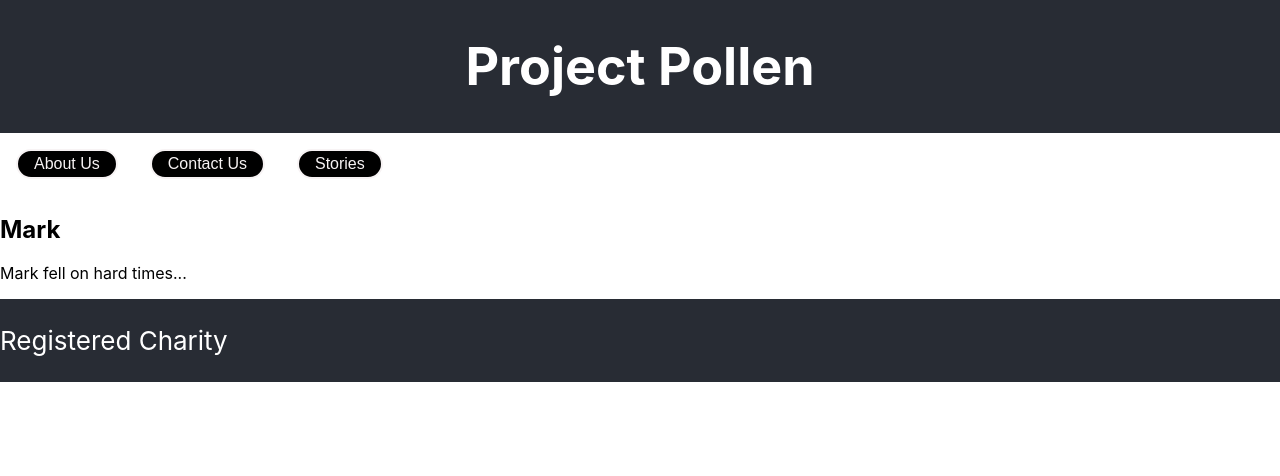
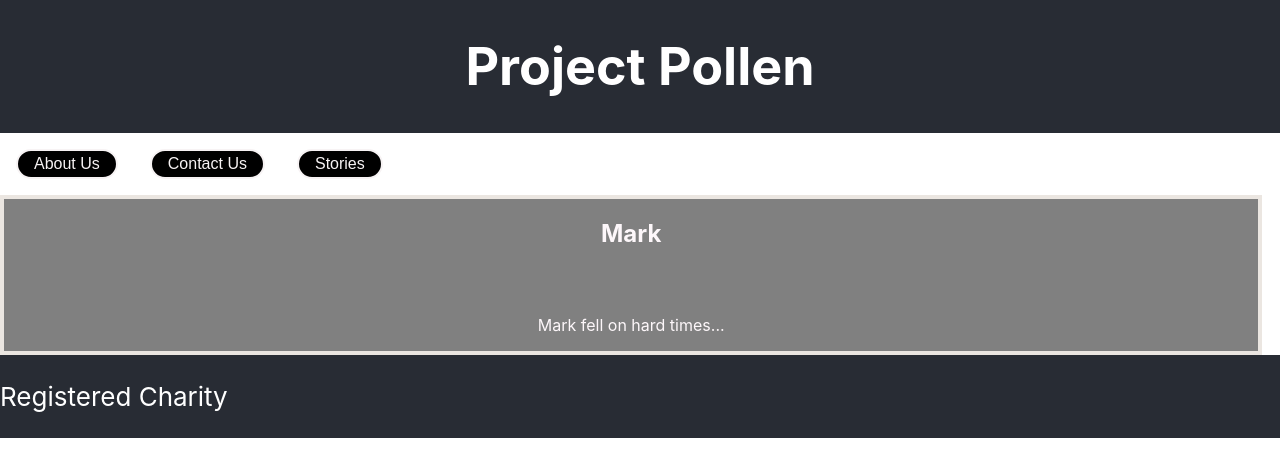
Before and after one commit to CharlyMannion/project-pollen-frontend, a React (Create React App) app: page /story/1 in a window 1280 px wide. Shown: the top 476 px of the page. Built offline with nearby package versions, Linux system fonts and the light colour scheme.

Commit message:
adds some css

```diff
--- a/src/App.css
+++ b/src/App.css
@@ -56,6 +56,25 @@
   opacity: 0.5;
 }
 
+.error-display {
+  width: 40vh;
+  color: red;
+  font-weight: bold;
+  background: white;
+  border: 2px dashed red;
+}
+
+.single-page-story {
+  display: flex;
+  flex-direction: column;
+  align-items: center;
+  justify-content: center;
+  width: 98%;
+  background-color: grey;
+  border: 4px solid #ebe6e1;
+  color: rgba(253, 247, 250, 1);
+}
+
 @keyframes App-logo-spin {
   from {
     transform: rotate(0deg);
--- a/src/pages/SingleStory.jsx
+++ b/src/pages/SingleStory.jsx
@@ -41,7 +41,7 @@ class SingleStory extends Component {
 
     return (
       <Fade>
-      <main className="single_page_story">
+      <main className="single-page-story">
         <h2>{story_info.person}</h2>
         <p
           className="avatar"
```
